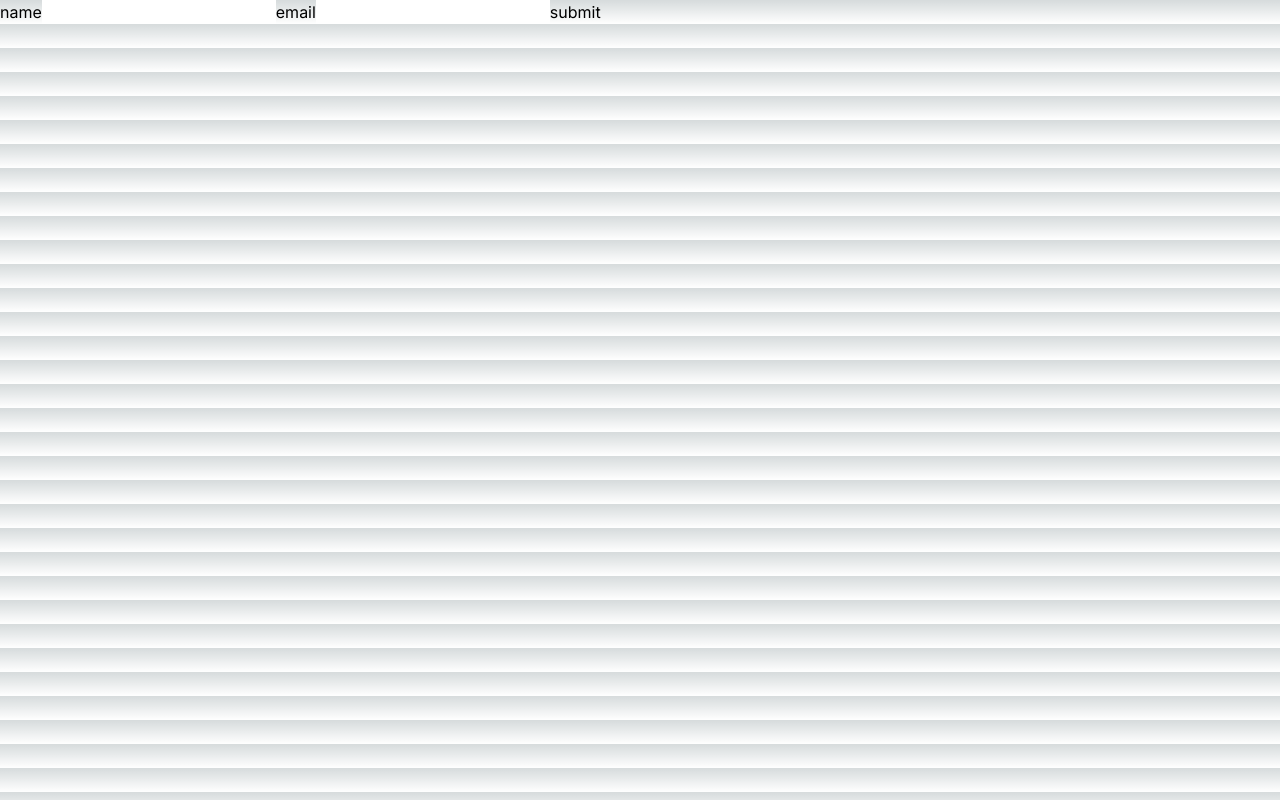
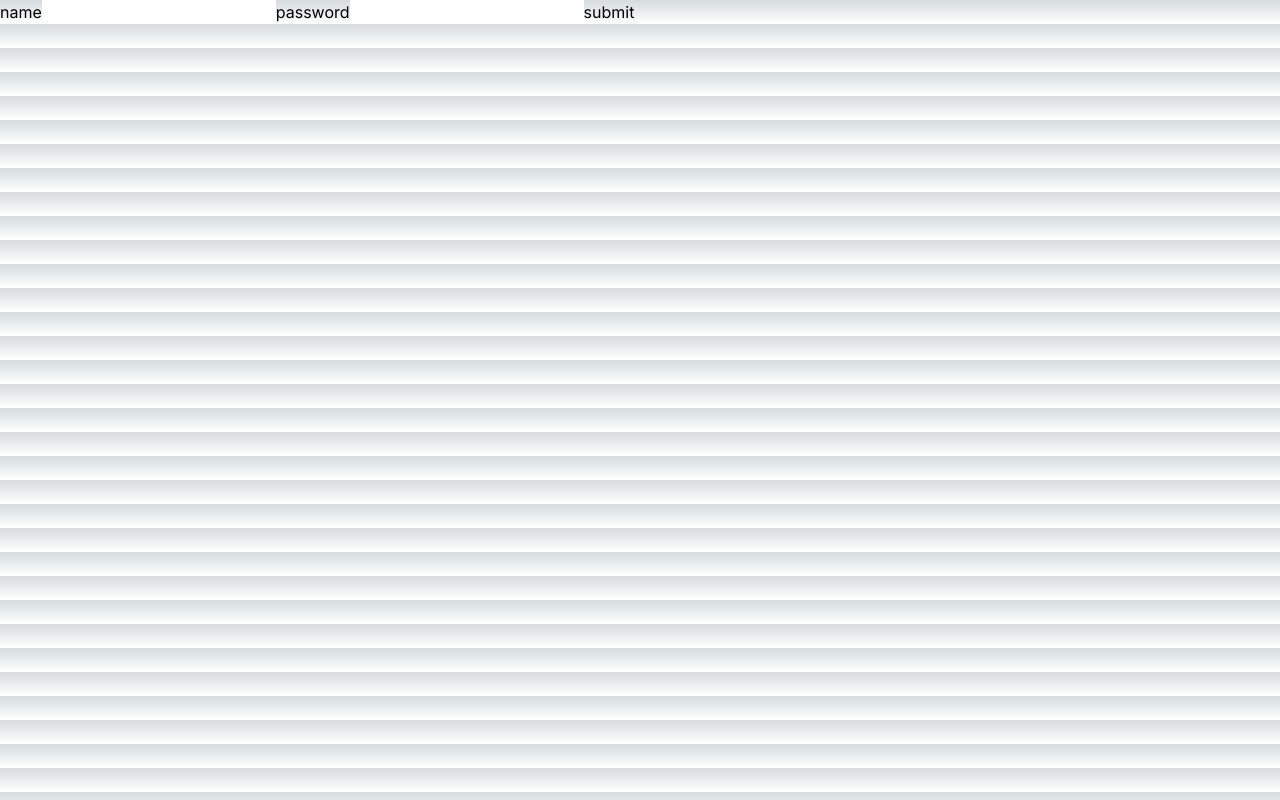
Before and after one commit to Michaelleojacob/nextjs_auth, a Next.js app: page /users/create in a window 1280 px wide. Built offline with nearby package versions, Linux system fonts and the light colour scheme.

Commit message:
changed schema 'email' to password. Updated createUser to reflect the changes

```diff
--- /dev/null
+++ b/pages/api/auth/signin.ts
@@ -0,0 +1,6 @@
+import { NextApiRequest, NextApiResponse } from "next";
+
+export default async function handler(
+  req: NextApiRequest,
+  res: NextApiResponse
+) {}
--- a/src/app/users/create/page.tsx
+++ b/src/app/users/create/page.tsx
@@ -2,7 +2,7 @@
 import { SyntheticEvent, useState } from "react";
 
 export default function CreateUser() {
-  const [user, setUser] = useState({ name: "", email: "" });
+  const [user, setUser] = useState({ name: "", password: "" });
 
   const handleSubmit = async (e: SyntheticEvent) => {
     e.preventDefault();
@@ -14,7 +14,7 @@ export default function CreateUser() {
       headers: { "Content-Type": "application/json" },
       body: JSON.stringify({
         user: user.name.trim(),
-        email: user.email.trim(),
+        password: user.password.trim(),
       }),
     });
     const data = await raw.json();
@@ -37,16 +37,18 @@ export default function CreateUser() {
             name="name"
             value={user.name}
             onChange={handleChange}
+            required
           ></input>
         </label>
         <label>
-          email
+          password
           <input
             className="text-black"
             type="text"
-            name="email"
-            value={user.email}
+            name="password"
+            value={user.password}
             onChange={handleChange}
+            required
           ></input>
         </label>
         <button type="submit">submit</button>
```
Also changed, not shown: pages/api/auth/signout.ts (added), src/app/auth/signin/page.tsx (added), src/app/auth/signout/page.tsx (added), 1 other file (tests, documents, lock files or other folders).
